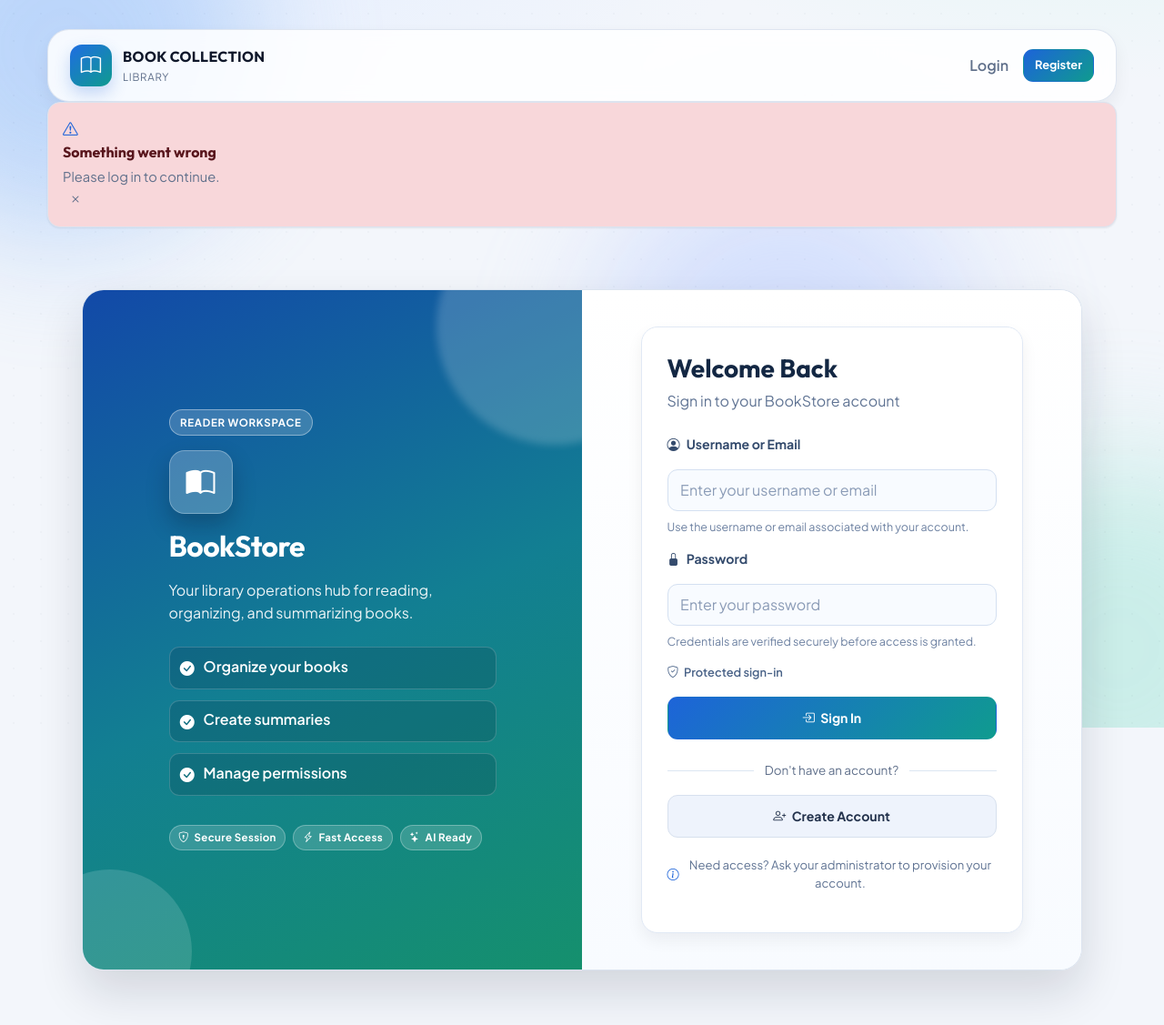
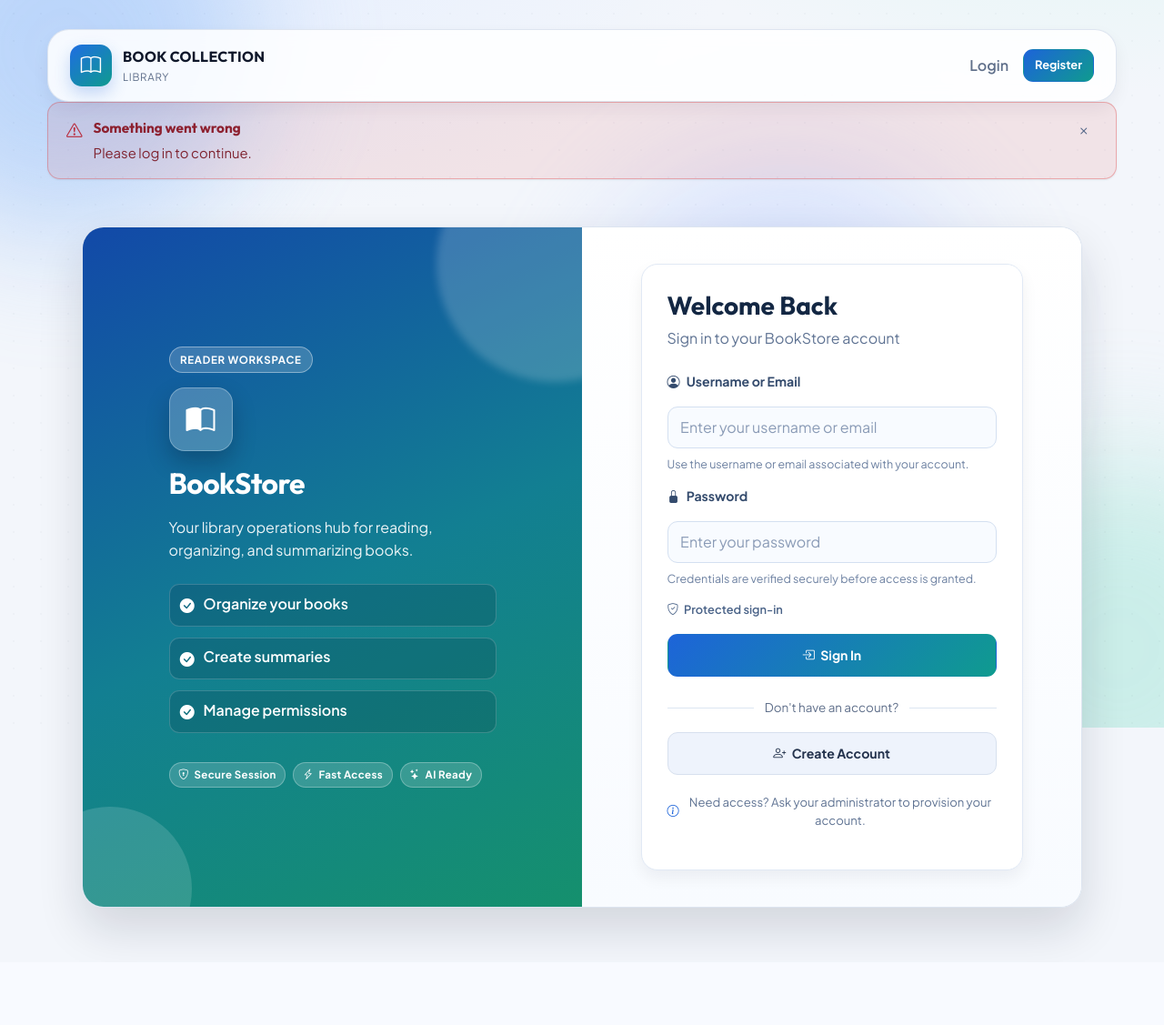
Before and after one commit to SnehaPatil1512/BookStore, a FastAPI app: a page that uses app/templates/base.html in a window 1280 px wide. Shown: the whole page at 91% size. After the commit the page ends 1041 px from the top, so only its background shows below. Run offline with FastAPI, Linux system fonts and the light colour scheme; some libraries are stand-ins or nearby versions.

Commit message:
Basic UI Changes

```diff
--- a/app/static/css/styles.css
+++ b/app/static/css/styles.css
@@ -273,37 +273,102 @@ h6 {
 }
 
 .alert {
+  position: relative;
+  display: flex;
+  align-items: flex-start;
+  gap: var(--space-3);
+  padding: var(--space-4) var(--space-5);
+  margin: 0;
   border: 1px solid var(--color-border);
   border-radius: var(--radius-md);
   box-shadow: var(--shadow-xs);
 }
 
+.alert-inline {
+  display: flex;
+}
+
+.alert-success {
+  border-color: rgba(18, 153, 93, 0.35);
+  background: rgba(18, 153, 93, 0.1);
+}
+
+.alert-danger {
+  border-color: rgba(220, 59, 59, 0.35);
+  background: rgba(220, 59, 59, 0.1);
+}
+
 .alert__icon {
-  font-size: 1.05rem;
-  color: var(--color-primary);
+  font-size: 1.1rem;
+  color: #24436f;
+  margin-top: 0.08rem;
 }
 
 .alert__content {
-  display: grid;
-  gap: 0.2rem;
+  flex: 1 1 auto;
+  min-width: 0;
+  display: grid;
+  gap: 0.28rem;
 }
 
 .alert__title {
   font-family: var(--font-heading);
   font-weight: 700;
+  color: #132744;
+  font-size: 0.96rem;
 }
 
 .alert__message {
-  color: var(--color-muted);
-  font-size: 0.92rem;
+  color: #173156;
+  font-size: 0.93rem;
+  line-height: 1.5;
+  overflow-wrap: anywhere;
+  word-break: break-word;
 }
 
 .alert__close {
+  flex: 0 0 auto;
   margin-left: auto;
   border: none;
   background: transparent;
-  color: var(--color-muted);
+  color: #4d6284;
+  width: 1.9rem;
+  height: 1.9rem;
+  border-radius: 999px;
+  display: inline-flex;
+  align-items: center;
+  justify-content: center;
   cursor: pointer;
+  transition: background-color var(--transition), color var(--transition);
+}
+
+.alert__close:hover {
+  background: rgba(18, 35, 64, 0.08);
+  color: #1a2f4f;
+}
+
+.alert-success .alert__icon {
+  color: #11754a;
+}
+
+.alert-danger .alert__icon {
+  color: #b92b3c;
+}
+
+.alert-success .alert__title {
+  color: #0f603d;
+}
+
+.alert-danger .alert__title {
+  color: #8d2130;
+}
+
+.alert-success .alert__message {
+  color: #14583b;
+}
+
+.alert-danger .alert__message {
+  color: #7f2431;
 }
 
 .btn {
--- a/app/static/js/main.js
+++ b/app/static/js/main.js
@@ -166,15 +166,35 @@
     const root = toastRoot();
     const toast = document.createElement("div");
     toast.className = `toast toast--${type}`;
+    toast.setAttribute("role", "status");
+    toast.setAttribute("aria-live", "polite");
     toast.innerHTML = `
       <span class="toast__icon"><i class="bi ${toastIcons[type] || toastIcons.info}"></i></span>
       <div class="toast__content">
         <p class="toast__title">${escapeHtml(title || toastTitles[type] || toastTitles.info)}</p>
         <p class="toast__message">${escapeHtml(message)}</p>
       </div>
+      <button class="toast__close" type="button" data-toast-close aria-label="Dismiss message">
+        <i class="bi bi-x"></i>
+      </button>
     `;
     root.appendChild(toast);
-    window.setTimeout(() => toast.remove(), 4200);
+
+    let timeoutId = window.setTimeout(() => toast.remove(), 7000);
+    const closeButton = toast.querySelector("[data-toast-close]");
+    if (closeButton) {
+      closeButton.addEventListener("click", () => {
+        window.clearTimeout(timeoutId);
+        toast.remove();
+      });
+    }
+
+    toast.addEventListener("mouseenter", () => {
+      window.clearTimeout(timeoutId);
+    });
+    toast.addEventListener("mouseleave", () => {
+      timeoutId = window.setTimeout(() => toast.remove(), 2500);
+    });
   };
 
   const parseRedirectFeedback = (url) => {
@@ -272,12 +292,14 @@
     });
 
     qsa("[data-modal-close]").forEach((button) => {
-      button.addEventListener("click", () => closeModal(button.closest(".modal")));
+      button.addEventListener("click", () =>
+        closeModal(button.closest(".app-modal"))
+      );
     });
 
     document.addEventListener("keydown", (event) => {
       if (event.key !== "Escape") return;
-      qsa(".modal.is-open").forEach(closeModal);
+      qsa(".app-modal.is-open").forEach(closeModal);
     });
   };
 
@@ -975,7 +997,7 @@
         showToast("Book added successfully.", "success");
       }
       form.reset();
-      closeModal(form.closest(".modal"));
+      closeModal(form.closest(".app-modal"));
       await fetchBooks();
     } catch (error) {
       showToast(error.message || "Could not add book.", "error");
@@ -1037,7 +1059,7 @@
       }
 
       showToast(feedback?.success || "Book updated successfully.", "success");
-      closeModal(form.closest(".modal"));
+      closeModal(form.closest(".app-modal"));
       await fetchBooks();
     } catch (error) {
       showToast(error.message || "Could not update book.", "error");
@@ -1420,7 +1442,7 @@
           const feedback = await createUser(userForm);
           showToast(feedback?.success || "User created.", "success");
         }
-        closeModal(userForm.closest(".modal"));
+        closeModal(userForm.closest(".app-modal"));
         await refreshAdminUsers();
       } catch (error) {
         showToast(error.message || "User action failed.", "error");
--- a/app/templates/admin_dashboard.html
+++ b/app/templates/admin_dashboard.html
@@ -253,7 +253,7 @@
     </section>
 </div>
 
-<div id="addBookModal" class="modal" aria-hidden="true">
+<div id="addBookModal" class="app-modal" aria-hidden="true">
     <div class="modal__backdrop" data-modal-close></div>
     <div class="modal__dialog">
         <div class="modal__content">
@@ -298,7 +298,7 @@
     </div>
 </div>
 
-<div id="editModal" class="modal" aria-hidden="true">
+<div id="editModal" class="app-modal" aria-hidden="true">
     <div class="modal__backdrop" data-modal-close></div>
     <div class="modal__dialog">
         <div class="modal__content">
@@ -335,7 +335,7 @@
     </div>
 </div>
 
-<div id="userModal" class="modal" aria-hidden="true">
+<div id="userModal" class="app-modal" aria-hidden="true">
     <div class="modal__backdrop" data-modal-close></div>
     <div class="modal__dialog">
         <div class="modal__content">
--- a/app/templates/base.html
+++ b/app/templates/base.html
@@ -7,7 +7,7 @@
     <meta name="description" content="Discover, manage, and read your favorite books in our professional digital library.">
     <link href="https://cdn.jsdelivr.net/npm/bootstrap@5.3.3/dist/css/bootstrap.min.css" rel="stylesheet">
     <link rel="stylesheet" href="https://cdn.jsdelivr.net/npm/bootstrap-icons@1.11.3/font/bootstrap-icons.css">
-    <link rel="stylesheet" href="{{ url_for('static', path='css/styles.css') }}?v=16">
+    <link rel="stylesheet" href="{{ url_for('static', path='css/styles.css') }}?v=18">
     {% block head_extra %}{% endblock %}
 </head>
 <body class="{{ body_class or '' }}">
@@ -94,21 +94,27 @@
                         {% if success or error %}
                             <section class="mb-4" aria-live="polite">
                                 {% if success %}
-                                    <div class="alert alert-success d-flex align-items-start gap-2" role="status">
-                                        <i class="bi bi-check-circle-fill"></i>
-                                        <div>
-                                            <div class="fw-semibold">Success</div>
-                                            <div>{{ success }}</div>
+                                    <div class="alert alert-success alert-inline" role="status">
+                                        <span class="alert__icon"><i class="bi bi-check-circle-fill"></i></span>
+                                        <div class="alert__content">
+                                            <div class="alert__title">Success</div>
+                                            <div class="alert__message">{{ success }}</div>
                                         </div>
+                                        <button class="alert__close" type="button" aria-label="Dismiss success message">
+                                            <i class="bi bi-x"></i>
+                                        </button>
                                     </div>
                                 {% endif %}
                                 {% if error %}
-                                    <div class="alert alert-danger d-flex align-items-start gap-2" role="alert">
-                                        <i class="bi bi-exclamation-triangle-fill"></i>
-                                        <div>
-                                            <div class="fw-semibold">Something went wrong</div>
-                                            <div>{{ error }}</div>
+                                    <div class="alert alert-danger alert-inline" role="alert">
+                                        <span class="alert__icon"><i class="bi bi-exclamation-triangle-fill"></i></span>
+                                        <div class="alert__content">
+                                            <div class="alert__title">Something went wrong</div>
+                                            <div class="alert__message">{{ error }}</div>
                                         </div>
+                                        <button class="alert__close" type="button" aria-label="Dismiss error message">
+                                            <i class="bi bi-x"></i>
+                                        </button>
                                     </div>
                                 {% endif %}
                             </section>
@@ -124,7 +130,7 @@
             </div>
 
             <div class="modal fade" id="bookDetailModal" tabindex="-1" aria-labelledby="bookDetailTitle" aria-hidden="true">
-                <div class="modal-dialog modal-lg modal-dialog-centered">
+                <div class="modal-dialog modal-lg modal-dialog-centered modal-dialog-scrollable">
                     <div class="modal-content">
                         <div class="modal-header">
                             <h5 class="modal-title" id="bookDetailTitle">Book Summary</h5>
@@ -218,7 +224,7 @@
                 {% if not app_layout and (success or error) %}
                     <section class="feedback-stack" aria-live="polite">
                         {% if success %}
-                            <div class="alert alert-success" role="status" tabindex="-1">
+                            <div class="alert alert-success alert-inline" role="status" tabindex="-1">
                                 <span class="alert__icon"><i class="bi bi-check-circle"></i></span>
                                 <div class="alert__content">
                                     <strong class="alert__title">Success</strong>
@@ -228,7 +234,7 @@
                             </div>
                         {% endif %}
                         {% if error %}
-                            <div class="alert alert-danger" role="alert" tabindex="-1">
+                            <div class="alert alert-danger alert-inline" role="alert" tabindex="-1">
                                 <span class="alert__icon"><i class="bi bi-exclamation-triangle"></i></span>
                                 <div class="alert__content">
                                     <strong class="alert__title">Something went wrong</strong>
--- a/app/templates/user_dashboard.html
+++ b/app/templates/user_dashboard.html
@@ -151,7 +151,7 @@
     </section>
 </div>
 
-<div id="editModal" class="modal" aria-hidden="true">
+<div id="editModal" class="app-modal" aria-hidden="true">
     <div class="modal__backdrop" data-modal-close></div>
     <div class="modal__dialog">
         <div class="modal__content">
```
Also changed, not shown: other parts of app/static/css/styles.css (+44 -10 lines).
